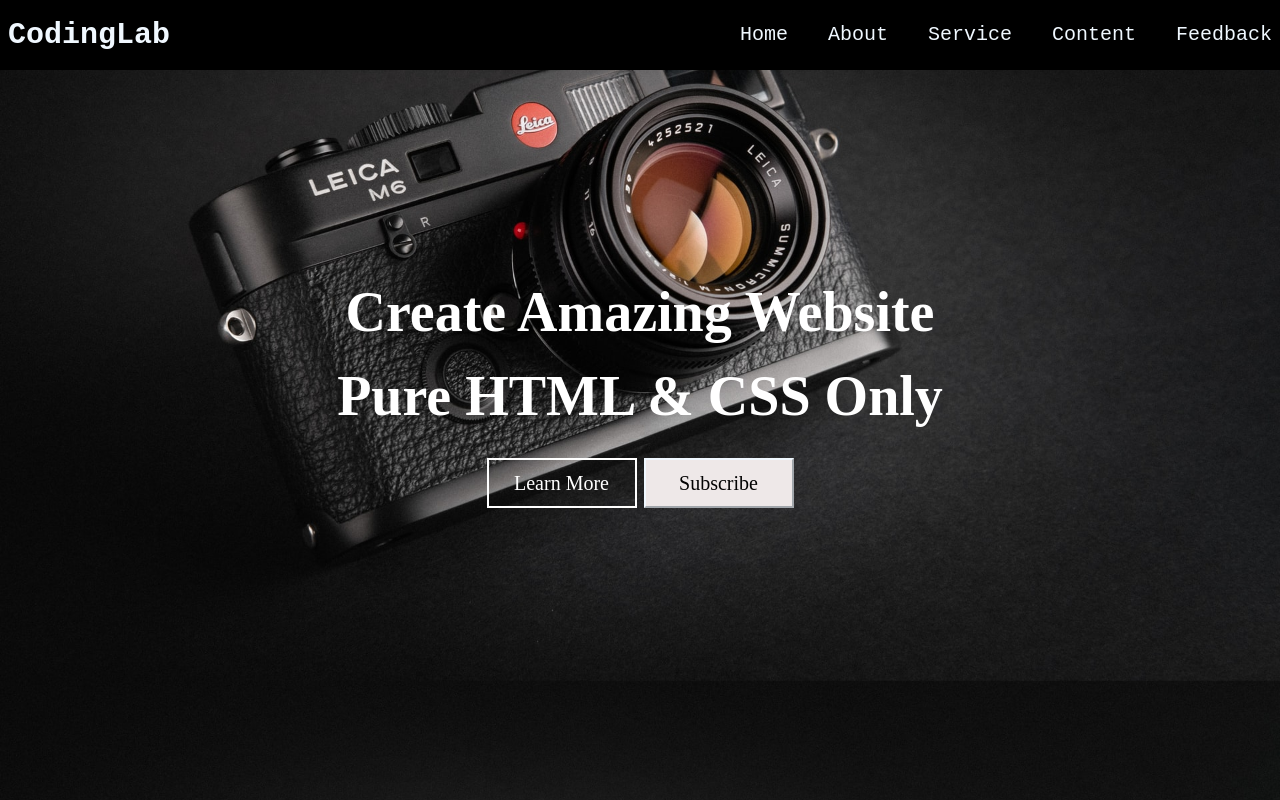
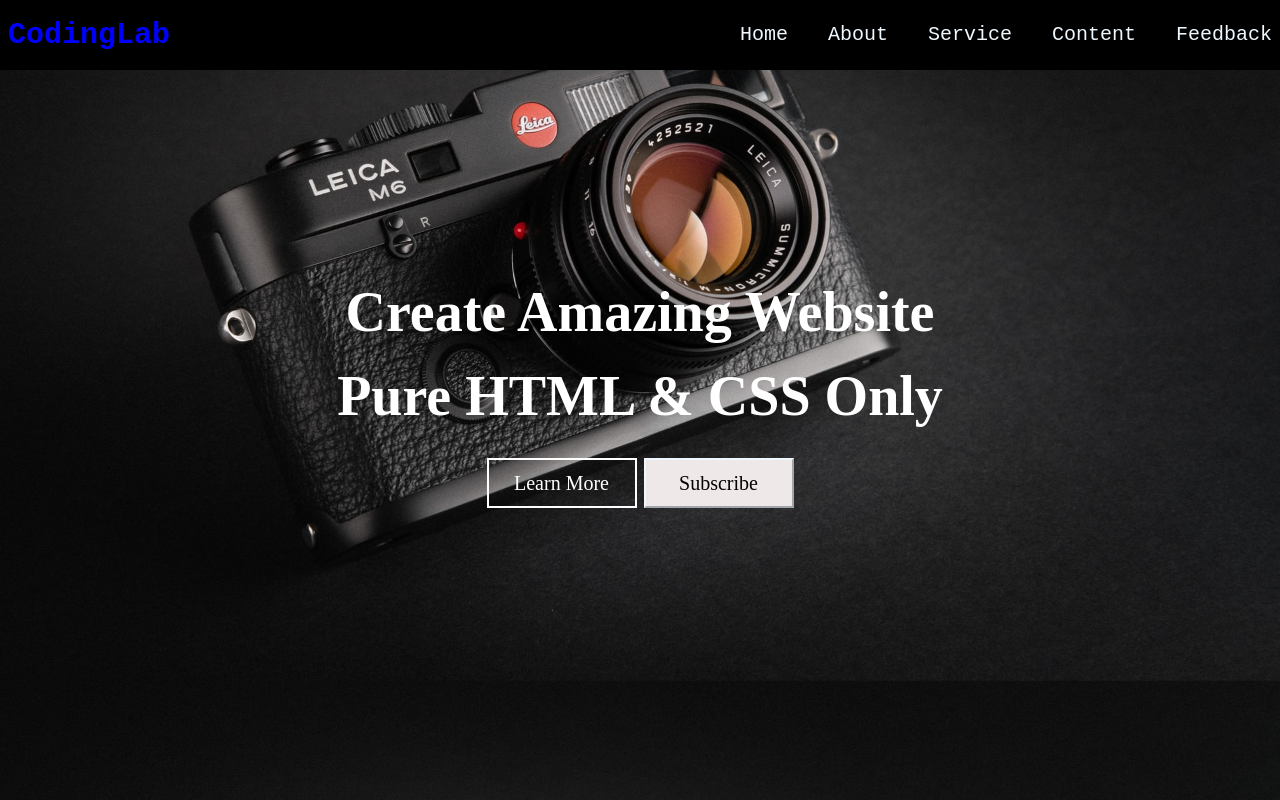
Before and after one commit to karthik9810/postion-task-02, a plain HTML site: page index.html in a window 1280 px wide. In both pictures the pointer is over the link "CodingLab". Drawn offline with Linux system fonts and the light colour scheme.

Commit message:
new_update

```diff
--- a/style.css
+++ b/style.css
@@ -32,6 +32,9 @@ header a {
     text-decoration: none; /* Removes underline */
     margin: 0 20px; /* Adds space between links */
 }
+header a:hover{
+    color: blue;
+}
 .h1{
     font-size: 28px;
     text-align: center;
```
